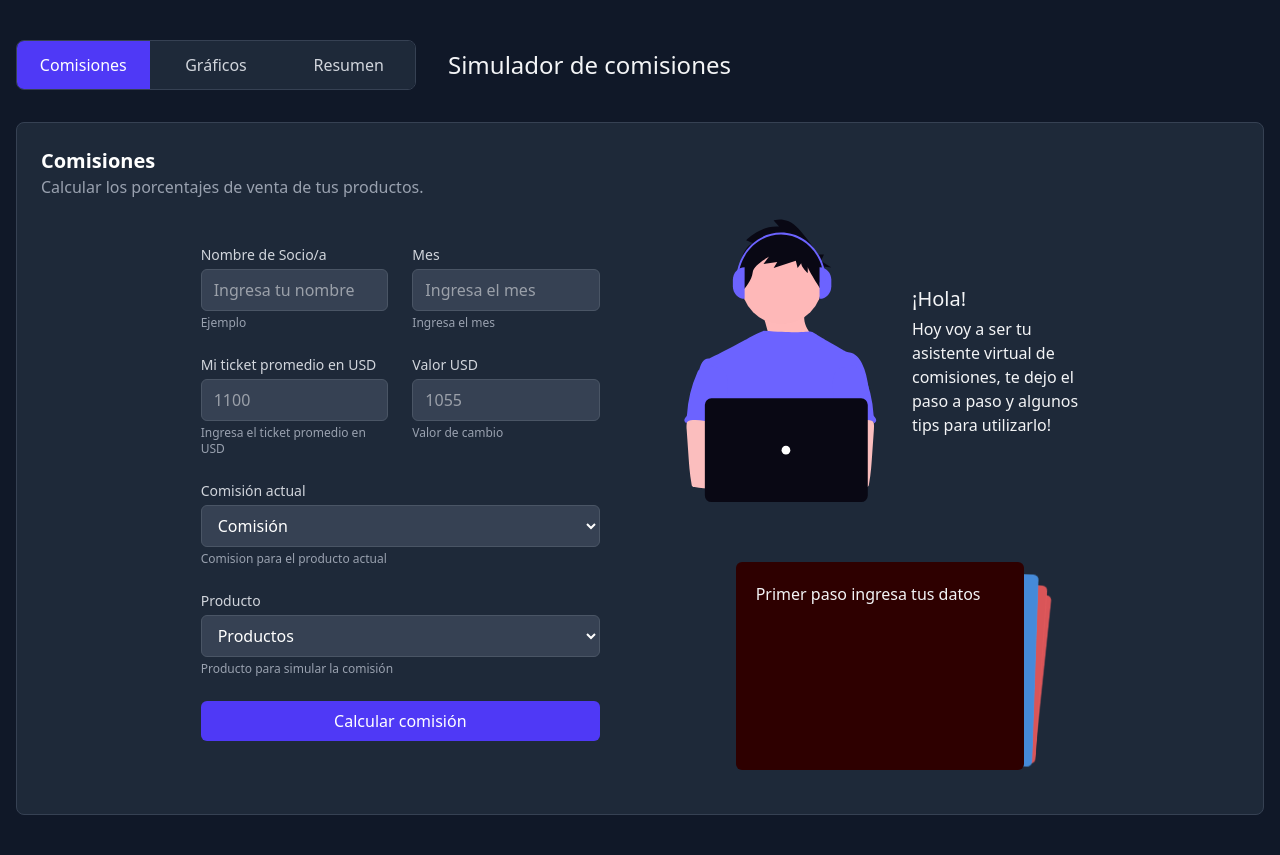
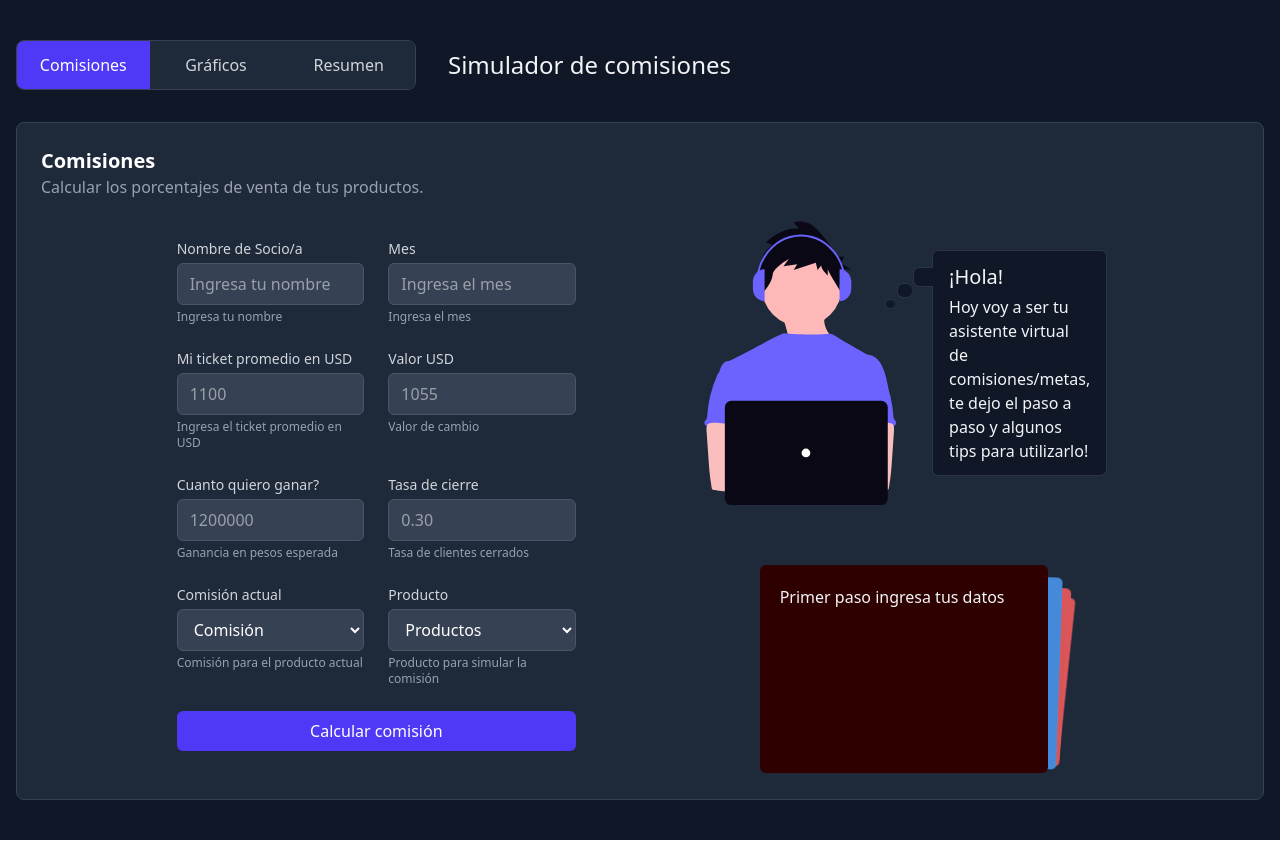
Before and after one commit to nazagutierrez/commissions-sim, a React (Vite) app: page / in a window 1280 px wide. Built offline with nearby package versions, Linux system fonts and the light colour scheme.

Commit message:
Added logic and updated view

```diff
--- a/src/tabs/commissions/commission-simulator.tsx
+++ b/src/tabs/commissions/commission-simulator.tsx
@@ -1,62 +1,101 @@
-"use client"
-
 import React, { useState } from "react"
 import { useCommissionsContext } from "../../context/commissionsContext";
-import {  HistoricalData } from "../../types/types";
 import supportSvg from "../../assets/support.svg"
 
 import { Swiper, SwiperSlide } from 'swiper/react';
 import { EffectCards } from 'swiper/modules';
 import 'swiper/swiper-bundle.css';
+import { calculateCommission } from "../../utils/calculateCommissions";
 
 export default function CommissionSimulator() {
-  const { commissionsData, setCommissionsData} = useCommissionsContext();
-  const [historicalData, setHistoricalData] = useState<HistoricalData[]>([])
+  const { commissionsData, goalData, historicalData, setCommissionsData, setHistoricalData, setGoalData, setProspectData, setUpdateFlag} = useCommissionsContext();
+  const [commission, setCommission] = useState("");
+  const [customCommission, setCustomCommission] = useState("");
+
+  const handleSelectChange = (e: React.ChangeEvent<HTMLSelectElement>) => {
+    setCommission(e.target.value);
+    // Opcional: limpiar el input si no está seleccionando "Otra"
+    if (e.target.value !== "other") {
+      setCustomCommission("");
+    }
+  };
+
+  const ckeckProduct = (prodValue: number) => {
+    if (prodValue === 700000) {
+      return "Product A"
+    } else if (prodValue === 900000) {
+      return "Product B"
+    } else if (prodValue === 1100000) {
+      return "Product C"
+    } else if (prodValue === 1300000) {
+      return "Product D"
+    } else if (prodValue === 1500000) {
+      return "Product E"
+    } else if (prodValue === 1700000) {
+      return "Product F"
+    } else if (prodValue === 1900000) {
+      return "Product G"
+    } else if (prodValue === 2100000) {
+      return "Product H"
+    } else {
+      return "Product"
+    }
+  }
 
   const onSubmit = (e: React.FormEvent<HTMLFormElement>) => {
     e.preventDefault();
 
     const formData = new FormData(e.currentTarget);
     const values = Object.fromEntries(formData.entries());
-    const { name, month, product, commission, usdValue, usdTicket } = values;
+    const { name, month, productValue , commission, usdValue, usdTicket, profitGoal, conversionRate } = values;
 
     if (
       typeof name === "string" &&
       typeof month === "string" &&
-      typeof product === "string" &&
+      typeof Number(productValue) === "number" &&
       typeof Number(commission) === "number" &&
       typeof Number(usdValue) === "number" &&
-      typeof Number(usdTicket) === "number"
+      typeof Number(usdTicket) === "number" &&
+      typeof conversionRate === "string"
     ) {
-      const numCommission = Number(commission)
+      let numCommission = 0
       const numUsdValue = Number(usdValue)
       const numUsdTicket = Number(usdTicket)
+      const numProductValue = Number(productValue)
 
-      setCommissionsData((prevState) => ({
-        ...prevState,
+      if (commission === "other") {
+        numCommission = Number(customCommission)
+      } else {
+        numCommission = Number(commission)
+      }
+
+      const updatedCommissionsData = {
         name,
         month,
-        product,
+        product: ckeckProduct(numProductValue),
+        productValue: numProductValue,
         commission: numCommission,
         usdValue: numUsdValue,
         usdTicket: numUsdTicket,
-      }))
+        conversionRate: conversionRate,
       }
 
-    // calculateCommission(values)
-
-    const newEntry = {
-      month: month,
-      sales: commission,
-      commission: commission,
+      const updatedProfitGoal = Number(profitGoal)
+      calculateCommission({goalData, commissionsData, updatedProfitGoal, updatedCommissionsData, setGoalData, setProspectData, setCommissionsData, setUpdateFlag})
     }
 
-    setHistoricalData([...historicalData, newEntry])
+    // const newEntry = {
+    //   month: month as string,
+    //   sales: commission,
+    //   commission: commission,
+    // }
+
+    // setHistoricalData((prevData) => [...prevData, newEntry]);
   }
 
 
   return (
-    <div className="mb-5 flex w-full justify-center items-center gap-20">
+    <div className="flex w-full justify-center items-center gap-32 h-[70vh]">
       <form onSubmit={onSubmit} className="space-y-6 my-5 w-1/3">
         <div className="grid grid-cols-1 md:grid-cols-2 gap-6">
           <div>
@@ -68,7 +107,7 @@ export default function CommissionSimulator() {
               className="w-full px-3 py-2 bg-gray-700 border border-gray-600 rounded-md text-white focus:outline-none focus:border-b-blue-500"
               placeholder="Ingresa tu nombre"
             />
-            <p className="mt-1 text-xs text-gray-400">Ejemplo</p>
+            <p className="mt-1 text-xs text-gray-400">Ingresa tu nombre</p>
           </div>
 
           <div>
@@ -104,40 +143,89 @@ export default function CommissionSimulator() {
             />
             <p className="mt-1 text-xs text-gray-400">Valor de cambio</p>
           </div>
+          <div>
+            <label className="block text-sm font-medium text-gray-300 mb-1">Cuanto quiero ganar?</label>
+            <input
+              required
+              name="profitGoal"
+              type="number"
+              className="w-full px-3 py-2 bg-gray-700 border border-gray-600 rounded-md text-white focus:outline-none focus:border-b-blue-500"
+              placeholder="1200000"
+            />
+            <p className="mt-1 text-xs text-gray-400">Ganancia en pesos esperada</p>
           </div>
           <div>
-            <label className="block text-sm font-medium text-gray-300 mb-1">Comisión actual</label>
+            <label className="block text-sm font-medium text-gray-300 mb-1">Tasa de cierre</label>
+            <input
+              required
+              name="conversionRate"
+              type="text"
+              className="w-full px-3 py-2 bg-gray-700 border border-gray-600 rounded-md text-white focus:outline-none focus:border-b-blue-500"
+              placeholder="0.30"
+            />
+            <p className="mt-1 text-xs text-gray-400">Tasa de clientes cerrados</p>
+          </div>
+          <div>
+            <div className={`${commission === "other" ? "hidden" : ""}`}>
+              <label className="block text-sm font-medium text-gray-300 mb-1">
+                Comisión actual
+              </label>
               <select
                 required
                 className="w-full px-3 py-2 bg-gray-700 border border-gray-600 rounded-md text-white focus:outline-none focus:border-b-blue-500"
                 name="commission"
+                value={commission}
+                onChange={handleSelectChange}
               >
-              <option value="" selected disabled>Comisión</option>
-              <option value={10}>10%</option>
-              <option value={15}>15%</option>
-              <option value={20}>20%</option>
-              <option value={25}>25%</option>
-              <option value={30}>30%</option>
+                <option value="" disabled>
+                  Comisión
+                </option>
+                <option value="10">10%</option>
+                <option value="15">15%</option>
+                <option value="20">20%</option>
+                <option value="25">25%</option>
+                <option value="30">30%</option>
                 <option value="other">Otra</option>
               </select>
-            <p className="mt-1 text-xs text-gray-400">Comision para el producto actual</p>
+              <p className="mt-1 text-xs text-gray-400">Comisión para el producto actual</p>
+            </div>
+
+            {commission === "other" && (
+              <div>
+                <label className="block text-sm font-medium text-gray-300 mb-1">
+                  Comisión personalizada
+                </label>
+                <input
+                  name="customCommission"
+                  type="number"
+                  value={customCommission}
+                  onChange={(e) => setCustomCommission(e.target.value)}
+                  className="w-full px-3 py-2 bg-gray-700 border border-gray-600 rounded-md text-white focus:outline-none focus:border-b-blue-500"
+                  placeholder="Ej: 12"
+                />
+                <p className="mt-1 text-xs text-gray-400">Comisión personalizada</p>
+              </div>
+            )}
           </div>
           <div>
             <label className="block text-sm font-medium text-gray-300 mb-1">Producto</label>
             <select
               required
               className="w-full px-3 py-2 bg-gray-700 border border-gray-600 rounded-md text-white focus:outline-none focus:border-b-blue-500"
-              name="product"
+              name="productValue"
             >
               <option value="" selected disabled>Productos</option>
-              <option value="productoA">Producto A</option>
-              <option value="productoB">Producto B</option>
-              <option value="productoC">Producto C</option>
-              <option value="productoD">Producto D</option>
-              <option value="productoE">Producto E</option>
-              <option value="productoF">Producto F</option>
+              <option value={700000}>Producto A</option>
+              <option value={900000}>Producto B</option>
+              <option value={1100000}>Producto C</option>
+              <option value={1300000}>Producto D</option>
+              <option value={1500000}>Producto E</option>
+              <option value={1700000}>Producto F</option>
+              <option value={1900000}>Producto G</option>
+              <option value={2100000}>Producto H</option>
             </select>
             <p className="mt-1 text-xs text-gray-400">Producto para simular la comisión</p>
+          </div>
         </div>
         <button
           type="submit"
@@ -150,9 +238,12 @@ export default function CommissionSimulator() {
         <div className="flex flex-col items-center justify-center w-1/3 gap-14">
           <div className="flex items-center justify-center gap-8">
             <img src={supportSvg} alt="support svg" className="w-[200px]" />
-            <div className="flex flex-col items-start justify-center text-pretty gap-1">
+            <div className="relative px-4 py-3 flex bg-gray-900 border rounded-md border-gray-700/70 flex-col items-start justify-center text-pretty gap-1">
+              <div className="top-4 -left-5 absolute w-[20px] h-[20px] bg-gray-900 border border-r-0 rounded-md border-gray-700/70 rounded-tr-none rounded-br-none" />
+              <div className="top-8 -left-9 absolute w-[15px] h-[15px] bg-gray-900 border border-r-0 rounded-md border-gray-700/70" />
+              <div className="top-12 -left-12 absolute w-[10px] h-[10px] bg-gray-900 border border-r-0 rounded-md border-gray-700/70" />
               <h2 className="text-xl">¡Hola!</h2>
-              <p className="">Hoy voy a ser tu asistente virtual de comisiones, te dejo el paso a paso y algunos tips para utilizarlo!</p>
+              <p className="">Hoy voy a ser tu asistente virtual de comisiones/metas, te dejo el paso a paso y algunos tips para utilizarlo!</p>
             </div>
           </div>
           <Swiper
```
Lines whose indentation alone changed are shown as unchanged.
